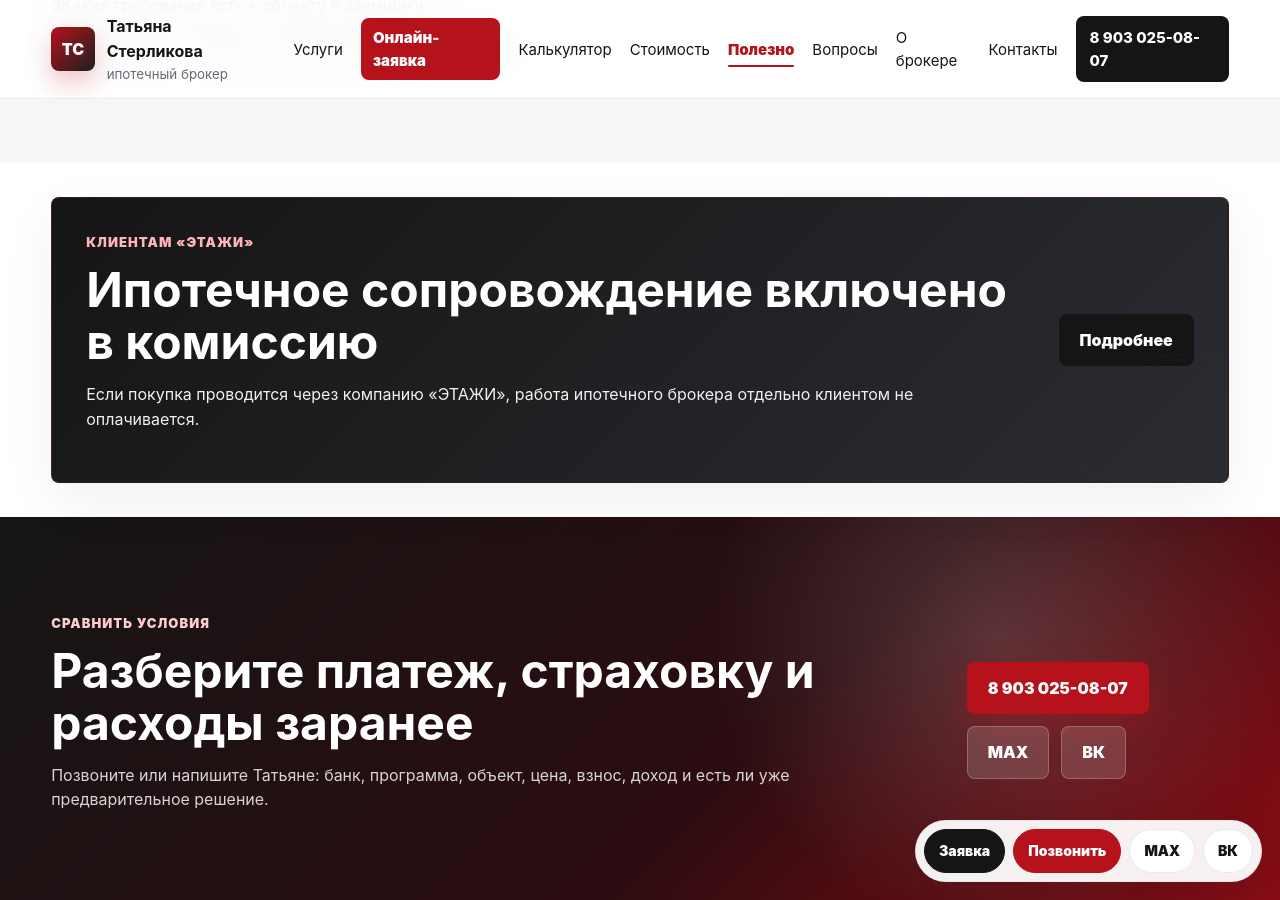
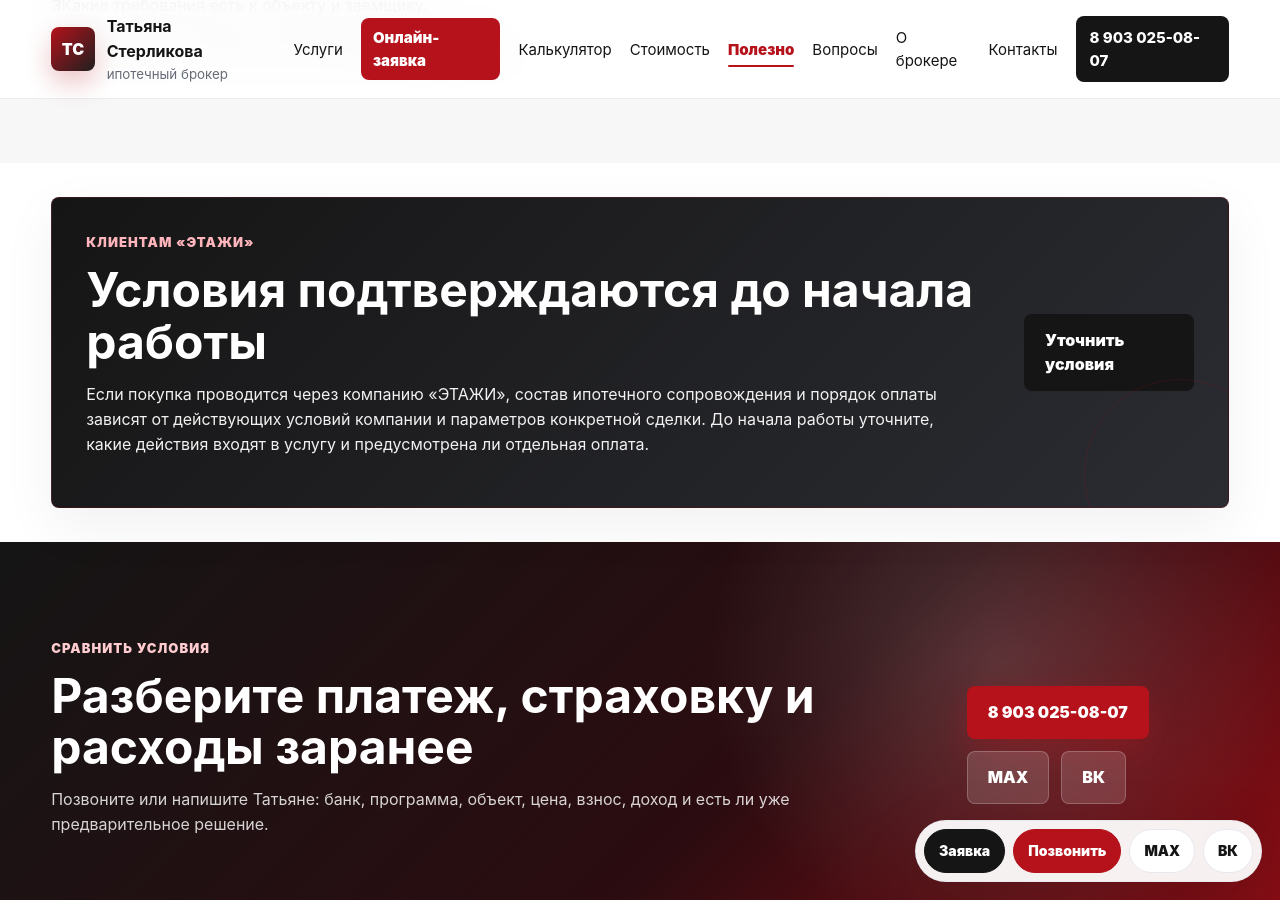
Before and after one commit to deputat36/broker, a Jekyll site: the page built from polezno/strahovanie-pri-ipoteke.md, in a window 1280 px wide and 900 px high, scrolled down 2887 px. Built offline with Jekyll 4.4.1, drawn with Linux system fonts in a browser that asks for light colours; our own code applies the rules of GitHub Pages for plain Markdown files.

Commit message:
Уточнить условия ЭТАЖИ в материале о страховании

```diff
--- a/polezno/strahovanie-pri-ipoteke.md
+++ b/polezno/strahovanie-pri-ipoteke.md
@@ -82,7 +82,7 @@
   </div>
 </section>
 
-<section class="section compact-section"><div class="notice"><div><p class="eyebrow">Клиентам «ЭТАЖИ»</p><h2>Ипотечное сопровождение включено в комиссию</h2><p>Если покупка проводится через компанию «ЭТАЖИ», работа ипотечного брокера отдельно клиентом не оплачивается.</p></div><a class="btn btn-dark" href="{{ '/etagi/' | relative_url }}">Подробнее</a></div></section>
+<section class="section compact-section"><div class="notice"><div><p class="eyebrow">Клиентам «ЭТАЖИ»</p><h2>Условия подтверждаются до начала работы</h2><p>Если покупка проводится через компанию «ЭТАЖИ», состав ипотечного сопровождения и порядок оплаты зависят от действующих условий компании и параметров конкретной сделки. До начала работы уточните, какие действия входят в услугу и предусмотрена ли отдельная оплата.</p></div><a class="btn btn-dark" href="{{ '/etagi/' | relative_url }}">Уточнить условия</a></div></section>
 
 <section class="section cta-section">
   <div>
```
